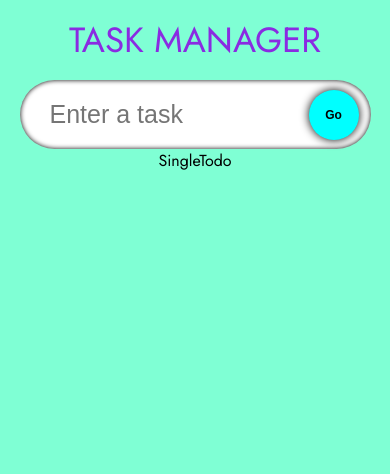
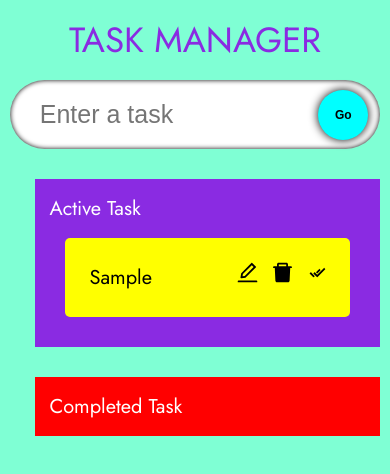
Before and after one commit to rokibulslam/todo-app-typescript, a React (Create React App) app: page / in a window 390 px wide. Both pictures are taken after typing "Sample" into the empty fields and a click on the button "Go". Shown: the top 474 px of the page. Built offline with nearby package versions, Linux system fonts and the light colour scheme; a web font is replaced by a local one.

Commit message:
react drag n drop, form eidit, delete, done

```diff
--- a/package.json
+++ b/package.json
@@ -9,8 +9,10 @@
     "@types/jest": "^27.5.2",
     "@types/node": "^16.18.12",
     "@types/react": "^18.0.28",
+    "@types/react-beautiful-dnd": "^13.1.3",
     "@types/react-dom": "^18.0.10",
     "react": "^18.2.0",
+    "react-beautiful-dnd": "^13.1.1",
     "react-dom": "^18.2.0",
     "react-icons": "^4.7.1",
     "react-scripts": "5.0.1",
--- a/src/App.tsx
+++ b/src/App.tsx
@@ -1,4 +1,5 @@
 import React, { useState } from "react";
+import { DragDropContext } from "react-beautiful-dnd";
 import "./App.css";
 import InputField from "./components/InputField";
 import TodoList from "./components/TodoList";
@@ -7,6 +8,8 @@ import { Todo } from "./todoModel";
 const App: React.FC = () => {
   const [todo, setTodo] = useState<string>("")
   const [todos, setTodos] = useState<Todo[]>([])
+  const [completedTodos, setCompletedTodos] = useState<Todo[]>([])
+
   const handleAdd = (e:React.FormEvent) => {
     e.preventDefault()
     if (todo) {
@@ -15,11 +18,18 @@ const App: React.FC = () => {
     }
   }
   return (
-    <div className="App">
-      <span className="heading">Task Manager</span>
-      <InputField todo={todo} setTodo={setTodo} handleAdd={handleAdd} />
-      <TodoList todos={todos} setTodos={setTodos} />
-    </div>
+    <DragDropContext onDragEnd={()=>{}}>
+      <div className="App">
+        <span className="heading">Task Manager</span>
+        <InputField todo={todo} setTodo={setTodo} handleAdd={handleAdd} />
+        <TodoList
+          todos={todos}
+          setTodos={setTodos}
+          setCompletedTodos={setCompletedTodos}
+          completedTodos={completedTodos}
+        />
+      </div>
+    </DragDropContext>
   );
 };
 
--- a/src/components/SingleTodo.tsx
+++ b/src/components/SingleTodo.tsx
@@ -1,18 +1,79 @@
-import React from 'react'
-import { AiFillDelete, AiOutlineEdit,  } from "react-icons/ai";
-import { IoIosDoneAll } from 'react-icons/io'
-import { CLIENT_RENEG_LIMIT } from 'tls';
-import { Todo } from '../todoModel';
+import React, { useEffect, useRef, useState } from "react";
+import { Draggable } from "react-beautiful-dnd";
+import { AiFillDelete, AiOutlineEdit } from "react-icons/ai";
+import { IoIosDoneAll } from "react-icons/io";
+import { Todo } from "../todoModel";
+import './styles.css'
 interface Props {
+  index: number;
   todo: Todo;
-    setTodos: React.Dispatch<React.SetStateAction<Todo[]>>;
-    todos: Todo[];
+  setTodos: React.Dispatch<React.SetStateAction<Todo[]>>;
+  todos: Todo[];
 }
-const SingleTodo = ({todo}:Props) => {
+const SingleTodo = ({ index, todo, setTodos, todos }: Props) => {
+  const [edit, setEdit] = useState<boolean>(false)
+  const [editTodo, setEditTodo] = useState<string>(todo.todo)
 
+  const handleDone = (id: number) => {
+    setTodos(todos.map(todo=>todo.id===id ? {...todo, isDone:!todo.isDone}:todo))
+  }
+  const handleDelete = (id: number) => {
+    setTodos(todos.filter(todo => todo.id !== id));
+  }
+  const handleEdit = () => {
+    if (!edit && !todo.isDone) {
+      setEdit(!edit)
+    }
+  }
+  const handleUpdate = (e:React.FormEvent, id:number) => {
+    e.preventDefault()
+    setTodos(todos.map(todo => (todo.id === id ? { ...todo, todo: editTodo } : todo)))
+    setEdit(false)
+  }
+  const inputRef= useRef<HTMLInputElement>(null)
+  useEffect(() => {
+    inputRef.current?.focus()
+  },[edit])
   return (
-    <div>SingleTodo</div>
-  )
-}
+    <Draggable draggableId={todo.id.toString()} index={index}>
+      {(provided) => (
+        <form
+          className="todo-single"
+          onSubmit={(e) => {
+            handleUpdate(e, todo.id);
+          }}
+          {...provided.draggableProps}
+          {...provided.dragHandleProps}
+          ref={provided.innerRef}
+        >
+          {edit ? (
+            <input
+              ref={inputRef}
+              value={editTodo}
+              onChange={(e) => setEditTodo(e.target.value)}
+              className="todo-single-text"
+            />
+          ) : todo.isDone ? (
+            <s className="todo-single-text">{todo.todo}</s>
+          ) : (
+            <span className="todo-single-text">{todo.todo}</span>
+          )}
 
-export default SingleTodo
+          <div>
+            <span className="icon" onClick={() => handleEdit()}>
+              <AiOutlineEdit />
+            </span>
+            <span onClick={() => handleDelete(todo.id)} className="icon">
+              <AiFillDelete />
+            </span>
+            <span onClick={() => handleDone(todo.id)} className="icon">
+              <IoIosDoneAll />
+            </span>
+          </div>
+        </form>
+      )}
+    </Draggable>
+  );
+};
+
+export default SingleTodo;
--- a/src/components/TodoList.tsx
+++ b/src/components/TodoList.tsx
@@ -1,17 +1,62 @@
-import React from 'react'
-import { Todo } from '../todoModel'
-import SingleTodo from './SingleTodo';
+import React from "react";
+import { Droppable } from "react-beautiful-dnd";
+import { Todo } from "../todoModel";
+import SingleTodo from "./SingleTodo";
 
 interface Props {
   todos: Todo[];
   setTodos: React.Dispatch<React.SetStateAction<Todo[]>>;
+  setCompletedTodos: React.Dispatch<React.SetStateAction<Todo[]>>;
+  completedTodos: Todo[];
 }
-const TodoList = ({todos, setTodos}:Props) => {
+const TodoList = ({
+  todos,
+  setTodos,
+  completedTodos,
+  setCompletedTodos,
+}: Props) => {
   return (
-      <div className='todos'>
-          {todos.map((todo, index) => (<SingleTodo key={index} todo={todo} todos={todos} setTodos={setTodos} />))}
+    <div className="container">
+      <Droppable droppableId="TodoList">
+        {(provided) => (
+          <div
+            ref={provided.innerRef}
+            {...provided.droppableProps}
+            className="todos active-todo"
+          >
+            <span className="todos-heading">Active Task</span>
+            {todos.map((todo, index) => (
+              <SingleTodo
+                index={index}
+                key={index}
+                todo={todo}
+                todos={todos}
+                setTodos={setTodos}
+              />
+            ))}
+          </div>
+        )}
+      </Droppable>
+      <Droppable droppableId="RemovedList">
+        {(provided) => (
+          <div className="todos removed-todo" ref={provided.innerRef}
+          {...provided.droppableProps}
+          >
+            <span className="todos-heading">Completed Task</span>
+            {completedTodos.map((todo, index) => (
+              <SingleTodo
+                index={index}
+                key={todo.id}
+                todo={todo}
+                todos={completedTodos}
+                setTodos={setCompletedTodos}
+              />
+            ))}
+          </div>
+        )}
+      </Droppable>
     </div>
-  )
-}
+  );
+};
 
-export default TodoList
+export default TodoList;
--- a/src/components/styles.css
+++ b/src/components/styles.css
@@ -1,3 +1,4 @@
+
 .input{
     display: flex;
     width: 90%;
@@ -38,9 +39,68 @@
     transform: scale(0.8);
     box-shadow: 0 0 5px black;
 }
+.container{
+    display: flex;
+    width: 90%;
+    margin-top: 15px;
+    justify-content: space-around;
+    align-items: flex-start;
+}
 .todos{
     display: flex;
-    justify-content: center;
+    flex-direction: column;
+    padding: 15px;
     width: 90%;
-    flex-wrap: wrap;
 }
+.active-todo{
+    background-color: blueviolet;
+    margin: 15px;
+}
+.removed-todo{
+    background-color: red;
+    margin: 15px;
+
+}
+.todos-heading{
+    font-size: 20px;
+    color: white;
+}
+.todo-single{
+    display: flex;
+    padding: 20px;
+    border-radius: 5px;
+    margin: 15px;
+    background:yellow;
+    transition: 0.2s;
+}
+.todo-single:hover{
+    box-shadow: 0 0 5px black;
+    transform: scale(1.03);
+}
+.todo-single-text{
+    flex:1;
+    padding: 5px;
+    border: none;
+    font-size: 20px;
+}
+.todo-single-text:focus{
+    outline: none;
+}
+.icon{
+    margin-left: 10px;
+    font-size: 25px;
+    cursor: pointer;
+}
+
+@media (max-width:700px) {
+    .container{
+       display: flex;
+    flex-direction: column;
+    width: 90%;
+    }
+    .input{
+        width: 95%;
+    }
+
+
+}
```
Also changed, not shown: 1 other file (tests, documents, lock files or other folders).
